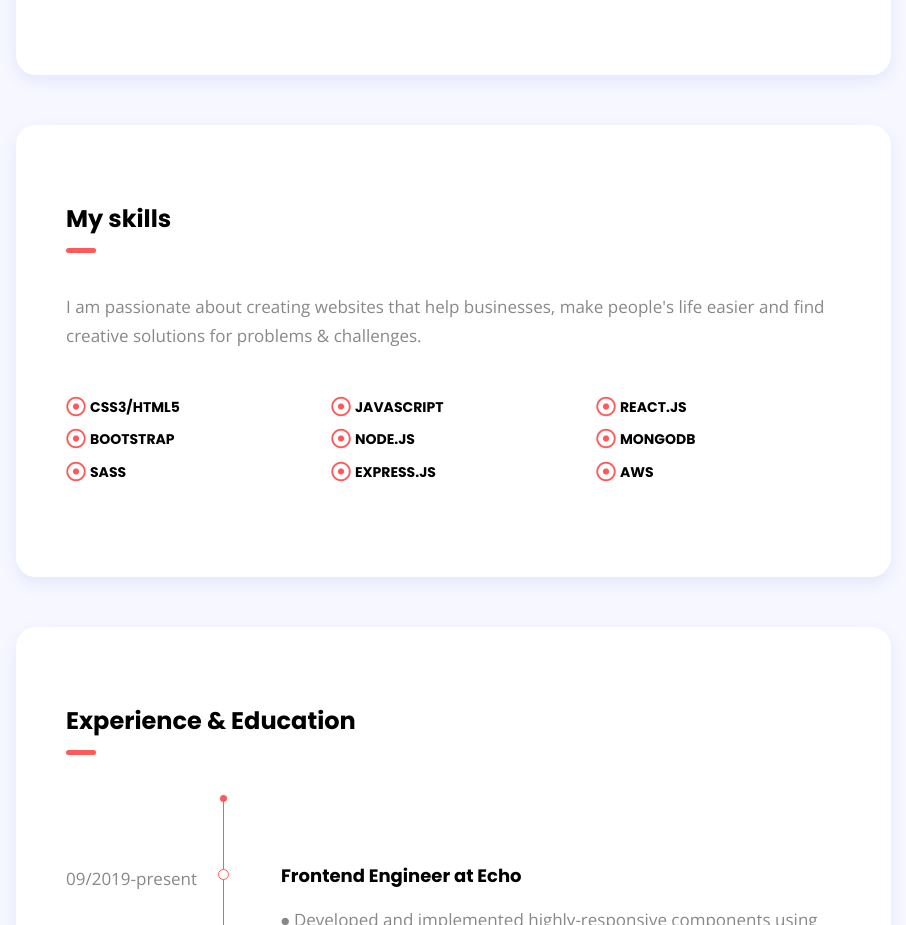
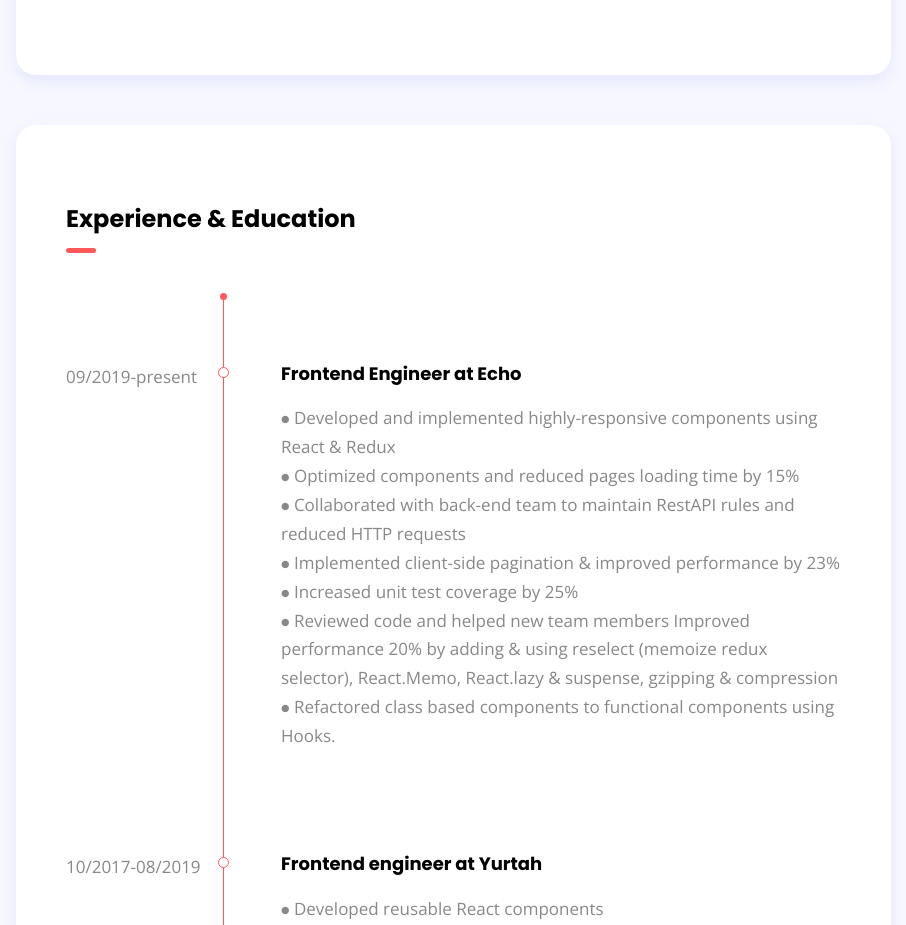
Before and after one commit to murutchan/my-portfolio2, a React (Create React App) app: page / in a window 1280 px wide. Shown: the part 1280-2205 px from the top of the page, without its empty margins (334-1240 px from the left). Built offline with nearby package versions, Linux system fonts and the light colour scheme.

Commit message:
commented out skills

```diff
--- a/src/components/pages/HomePage.js
+++ b/src/components/pages/HomePage.js
@@ -2,7 +2,7 @@ import React from "react";
 
 import MainPage from "../MainPage";
 import About from "../About";
-import Skills from "../Skills";
+// import Skills from "../Skills";
 import Experience from "../Experience";
 
 import ContactForm from "../ContactForm";
@@ -14,7 +14,7 @@ const HomePage = () => {
     <main className="content float-right">
       <MainPage />
       <About />
-      <Skills />
+      {/* <Skills /> */}
       <Experience />
       <Facts />
       <Process />
--- a/src/components/pages/PortfolioPage.js
+++ b/src/components/pages/PortfolioPage.js
@@ -1,6 +1,5 @@
 import React from "react";
 import nazImg from "../../assets/naz.jpg";
-import spyImg from "../../assets/spy.svg";
 
 const PortfolioPage = () => {
   return (
```
